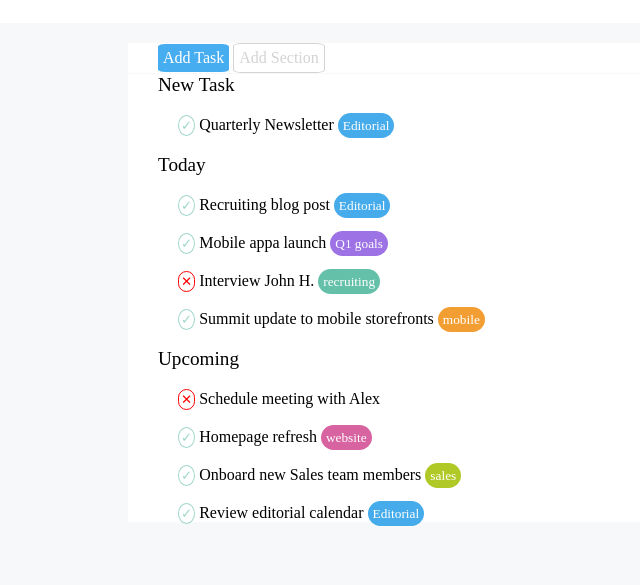
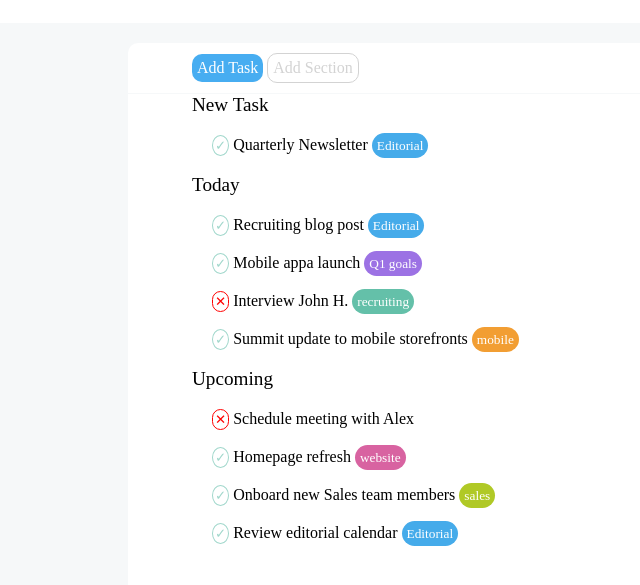
Before and after one commit to DrummyG/html-css-toboolist, a plain HTML site: page index.html in a window 1280 px wide. Shown: the part 77-662 px from the top of the page, without its empty margins (0-640 px from the left). Drawn offline with Linux system fonts and the light colour scheme.

Commit message:
lavorato sulle spaziature

```diff
--- a/CSS/style.css
+++ b/CSS/style.css
@@ -25,7 +25,7 @@ header{
     display: inline-block;
     padding: 5px;
     border: 1px;
-    border-radius: 10%;
+    border-radius: 10px;
 }
 
 .buttontask{
@@ -96,7 +96,7 @@ span{
 }
 
 nav, main{
-    padding-left: 30px;
+    padding-left: 5%;
     margin: auto;
     margin-bottom: 1px;
     background-color: white;
@@ -104,5 +104,11 @@ nav, main{
 }
 
 nav{
+    padding: 10px 10px 10px 5%;
+    border-radius: 10px 10px 0 0;
+}
 
+main{
+    padding-bottom: 100px;
+    border-radius:  0 0 10px 10px;
 }
```
